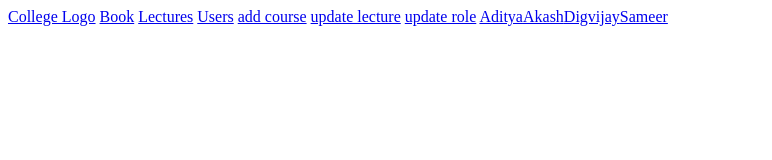
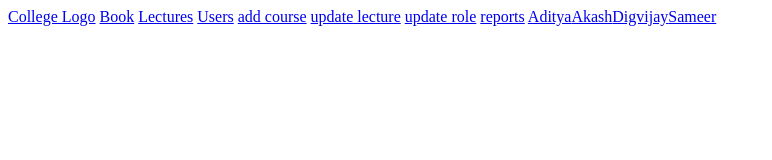
Before and after one commit to saisj2002/saisj2002.github.io, a plain HTML site: page Images/images.html in a window 1280 px wide. Shown: the whole page, without its empty margins (0-772 px from the left). Drawn offline with Linux system fonts and the light colour scheme.

Commit message:
Images added

```diff
--- a/Images/images.html
+++ b/Images/images.html
@@ -13,6 +13,7 @@
     <a href="add course.png">add course</a>
     <a href="update lecture.png">update lecture</a>
     <a href="update role.png">update role</a>
+    <a href="reports.png">reports</a>
     <a href="Aditya.jpg">Aditya</a><a href="Akash.jpg">Akash</a><a href="Digvijay.jpg">Digvijay</a><a href="Sameer.jpg">Sameer</a>
 </body>
 </html>
```
Also changed, not shown: Images/reports.png (added).
